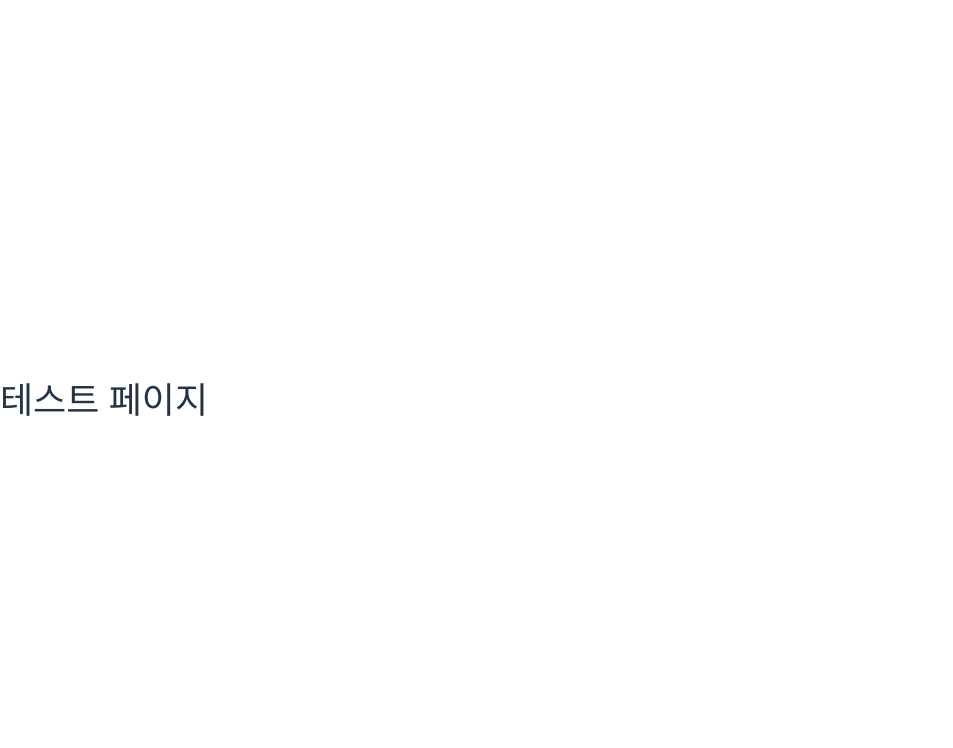
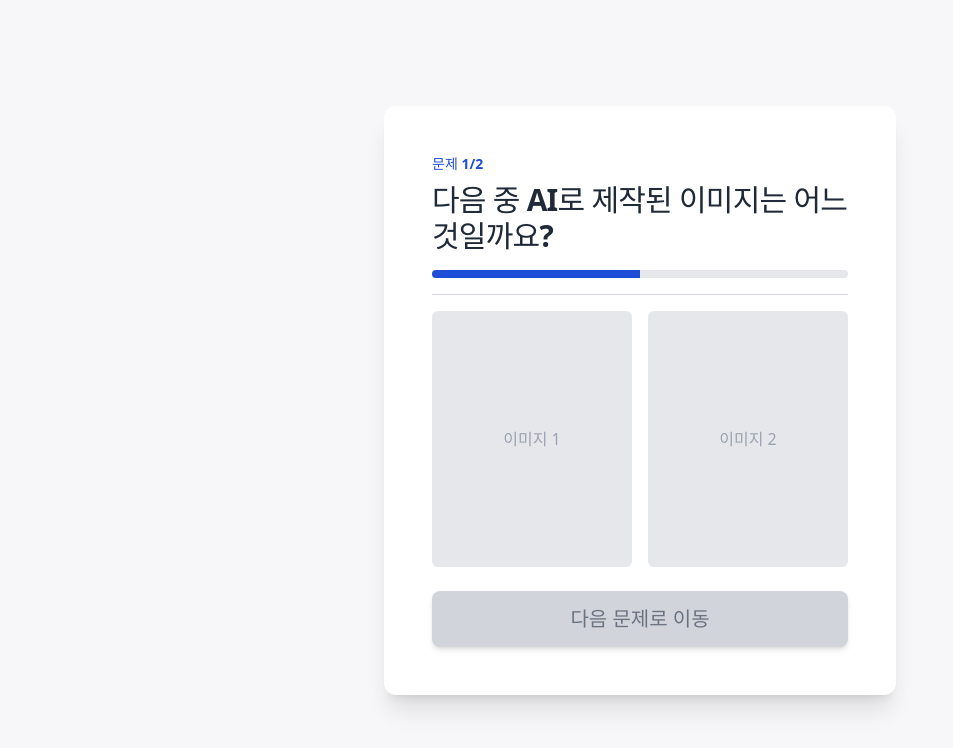
Before and after one commit to AILiteracyTest/Frontend, a React (Vite) app: page /test in a window 1280 px wide. Shown: the top 748 px of the page, without its empty margins (0-953 px from the left). Built offline with nearby package versions, Linux system fonts and the light colour scheme.

Commit message:
Design: 테스트 페이지 디자인

```diff
--- a/src/components/Button.tsx
+++ b/src/components/Button.tsx
@@ -9,7 +9,9 @@ export default function Button({ text, className, ...props }: ButtonProps) {
     <button
       {...props}
       className={
-        `w-full bg-primary-blue text-white font-bold py-3 px-6 rounded-lg shadow-md hover:bg-accent-blue focus:outline-none focus:ring-4 focus:ring-primary-blue focus:ring-opacity-50 transition duration-300 ease-in-out text-xl transform hover:scale-[1.02]` +
+        `w-full bg-primary-blue text-white font-bold py-3 px-6 rounded-lg shadow-md border-2
+    transition duration-300 ease-in-out text-xl transform hover:scale-[1.02]
+    disabled:bg-gray-300 disabled:text-gray-500 disabled:cursor-not-allowed` +
         className
       }
     >
--- /dev/null
+++ b/src/components/GrayCard.tsx
@@ -0,0 +1,18 @@
+import React from "react";
+
+interface GrayCardProps {
+  className?: string;
+  children?: React.ReactNode;
+}
+
+export default function GrayCard({ children, className }: GrayCardProps) {
+  return (
+    <div
+      className={
+        `p-4 rounded-lg bg-gray-50 border border-gray-200 ` + className
+      }
+    >
+      {children}
+    </div>
+  );
+}
--- /dev/null
+++ b/src/components/ProgressBar.tsx
@@ -0,0 +1,14 @@
+interface ProgressBarProps {
+  progress: number;
+}
+
+export default function ProgressBar({ progress }: ProgressBarProps) {
+  return (
+    <div className="mt-4 h-2 bg-neutral-light rounded-full overflow-hidden w-full">
+      <div
+        className="h-full bg-primary-blue transition-all duration-500"
+        style={{ width: `${progress}%` }}
+      ></div>
+    </div>
+  );
+}
--- a/src/pages/MainPage.tsx
+++ b/src/pages/MainPage.tsx
@@ -1,12 +1,14 @@
 import WhiteCard from "../components/WhiteCard";
 import Button from "../components/Button";
+import { useNavigate } from "react-router-dom";
 
 export default function MainPage() {
+  const navigate = useNavigate();
   return (
     <div className="bg-app-bg flex items-center justify-center min-h-screen p-4 w-screen">
       <WhiteCard>
         <h1 className="text-4xl font-bold mb-16 mt-8">AI 리터러시 테스트</h1>
-        <Button>시작하기</Button>
+        <Button onClick={() => navigate("test")}>시작하기</Button>
       </WhiteCard>
     </div>
   );
--- a/src/pages/TestPage.tsx
+++ b/src/pages/TestPage.tsx
@@ -1,7 +1,78 @@
+import WhiteCard from "../components/WhiteCard";
+import Button from "../components/Button";
+import ProgressBar from "../components/ProgressBar";
+import { useState } from "react";
+import GrayCard from "../components/GrayCard";
+import { useNavigate } from "react-router-dom";
+
 export default function TestPage() {
+  const totalQuestions = 2;
+  const [currentQuestion, setCurrentQuestion] = useState(0);
+
+  const navigate = useNavigate();
+
+  const progressPercent = (currentQuestion + 1 / totalQuestions) * 100;
+  const [selectedImage, setSelectedImage] = useState<number | null>(null);
+  const [showExplanation, setShowExplanation] = useState(false);
+
+  const handleImageClick = (index: number) => {
+    if (selectedImage !== null) return;
+    setSelectedImage(index);
+    setShowExplanation(true);
+  };
+
+  const handleNext = () => {
+    if (currentQuestion + 1 === totalQuestions) {
+      navigate("/result");
+    } else {
+      setCurrentQuestion((prev) => prev + 1);
+      setSelectedImage(null);
+      setShowExplanation(false);
+    }
+  };
+
   return (
-    <div className="flex items-center justify-center h-screen">
-      <h1 className="text-4xl font-bold">테스트 페이지</h1>
+    <div className="bg-app-bg flex items-center justify-center min-h-screen p-4 w-screen">
+      <WhiteCard className="w-full max-w-3xl p-8">
+        <div className="text-left">
+          <p className="text-sm font-semibold text-primary-blue mb-2">
+            문제 {currentQuestion + 1}/{totalQuestions}
+          </p>
+          <h1 className="text-2xl sm:text-3xl font-bold text-gray-800 tracking-tight mb-4">
+            다음 중 AI로 제작된 이미지는 어느 것일까요?
+          </h1>
+          <ProgressBar progress={progressPercent} />
+          <div className="border-b border-gray-300 my-4"></div>
+          <div className="flex gap-4 mb-6 mt-4">
+            {[0, 1].map((idx) => (
+              <div
+                key={idx}
+                className={`bg-neutral-light h-64 w-1/2 rounded-md flex items-center justify-center border-4 hover:shadow-lg hover:border-accent-blue cursor-pointer ${
+                  selectedImage === idx
+                    ? "border-accent-blue shadow-lg"
+                    : "border-transparent"
+                }`}
+                onClick={() => handleImageClick(idx)}
+              >
+                <p className="text-gray-400">이미지 {idx + 1}</p>
+              </div>
+            ))}
+          </div>
+
+          {/* GrayCard 설명 */}
+          {showExplanation && (
+            <GrayCard className="mb-4">
+              <p>이 이미지는 AI로 생성된 이미지입니다. 이유 설명 예시...</p>
+            </GrayCard>
+          )}
+
+          <Button onClick={handleNext} disabled={selectedImage === null}>
+            {currentQuestion + 1 === totalQuestions
+              ? "결과 확인하기"
+              : "다음 문제로 이동"}
+          </Button>
+        </div>
+      </WhiteCard>
     </div>
   );
 }
```
